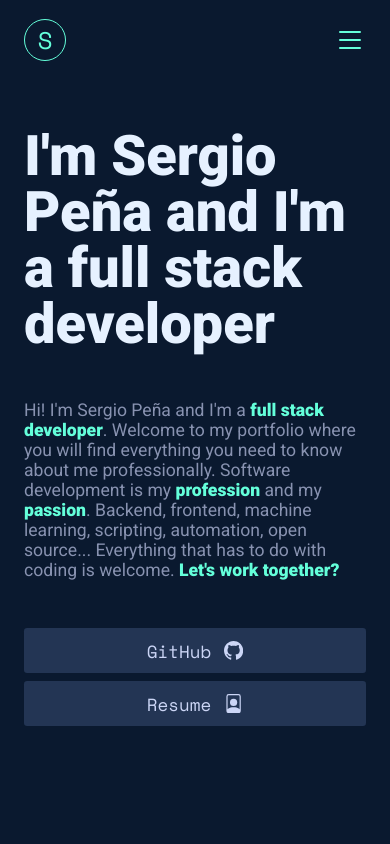
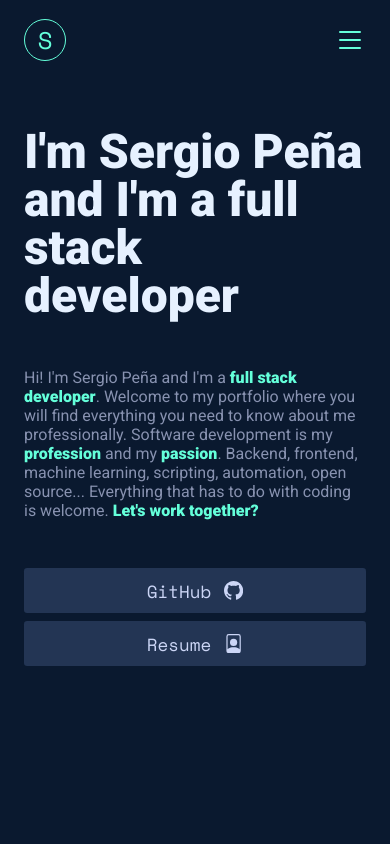
Before and after one commit to sergiopmdeveloper/portfolio, a React (Vite) app: page / in a window 390 px wide. Shown: the top 844 px of the page. Built offline with nearby package versions, Linux system fonts and the light colour scheme.

Commit message:
style: adjust welcome component responsive mode

```diff
--- a/src/components/Welcome/Welcome.tsx
+++ b/src/components/Welcome/Welcome.tsx
@@ -18,7 +18,8 @@ const WelcomeContainer = styled.main`
   margin: 0 auto;
 
   @media (width <= ${theme.largeMobile}) {
-    height: auto;
+    height: calc(100vh - 5rem);
+    justify-content: flex-start;
     margin-top: 3rem;
   }
 `
@@ -37,12 +38,12 @@ const WelcomeTitle = styled.h1`
   }
 
   @media (width <= ${theme.largeMobile}) {
-    font-size: ${theme.fontSize9};
+    font-size: ${theme.fontSize8};
     text-align: left;
   }
 
   @media (width <= ${theme.smallMobile}) {
-    font-size: ${theme.fontSize8};
+    font-size: ${theme.fontSize7};
   }
 `
 
@@ -58,11 +59,8 @@ const WelcomeDescription = styled.p`
   }
 
   @media (width <= ${theme.largeMobile}) {
+    font-size: ${theme.fontSize2};
     text-align: left;
-  }
-
-  @media (width <= ${theme.smallMobile}) {
-    font-size: ${theme.fontSize2};
   }
 `
 
```
